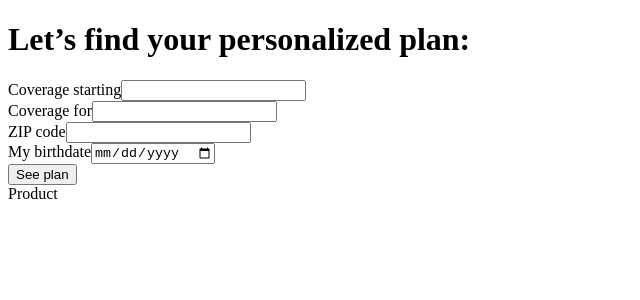
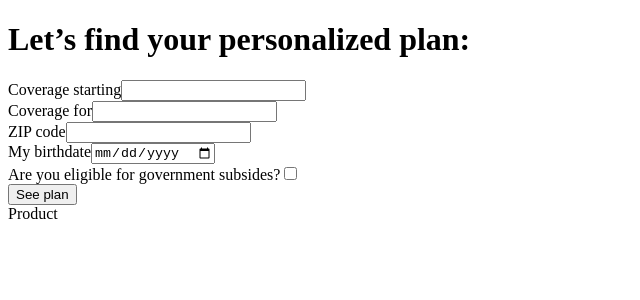
Before and after one commit to dennisseidel/deep-dive-angular-sample, an Angular app: page / in a window 1280 px wide. Shown: the top 300 px of the page, without its empty margins (0-640 px from the left). Built offline with nearby package versions, Linux system fonts and the light colour scheme.

Commit message:
feat: store checkbox on class

```diff
--- a/src/app/app.component.html
+++ b/src/app/app.component.html
@@ -21,6 +21,11 @@
 </div>
 
 <div>
+  <label>Are you eligible for government subsides?</label>
+  <input (change)="onChangeGovernmentSubsides()" type="checkbox"/>
+</div>
+
+<div>
   <button (click)="onButtonClick()">See plan</button>
 </div>
 
--- a/src/app/app.component.ts
+++ b/src/app/app.component.ts
@@ -10,6 +10,7 @@ export class AppComponent {
   coverageScope = '';
   zip = '';
   birthdate = '';
+  governmentSubside = false;
   price = '';
 
   onChangeCoverageStart(value: string) {
@@ -28,6 +29,10 @@ export class AppComponent {
     this.birthdate = value;
   }
 
+  onChangeGovernmentSubsides() {
+    this.governmentSubside = !this.governmentSubside;
+  }
+
   onButtonClick() {
     this.price = '40';
   }
```
